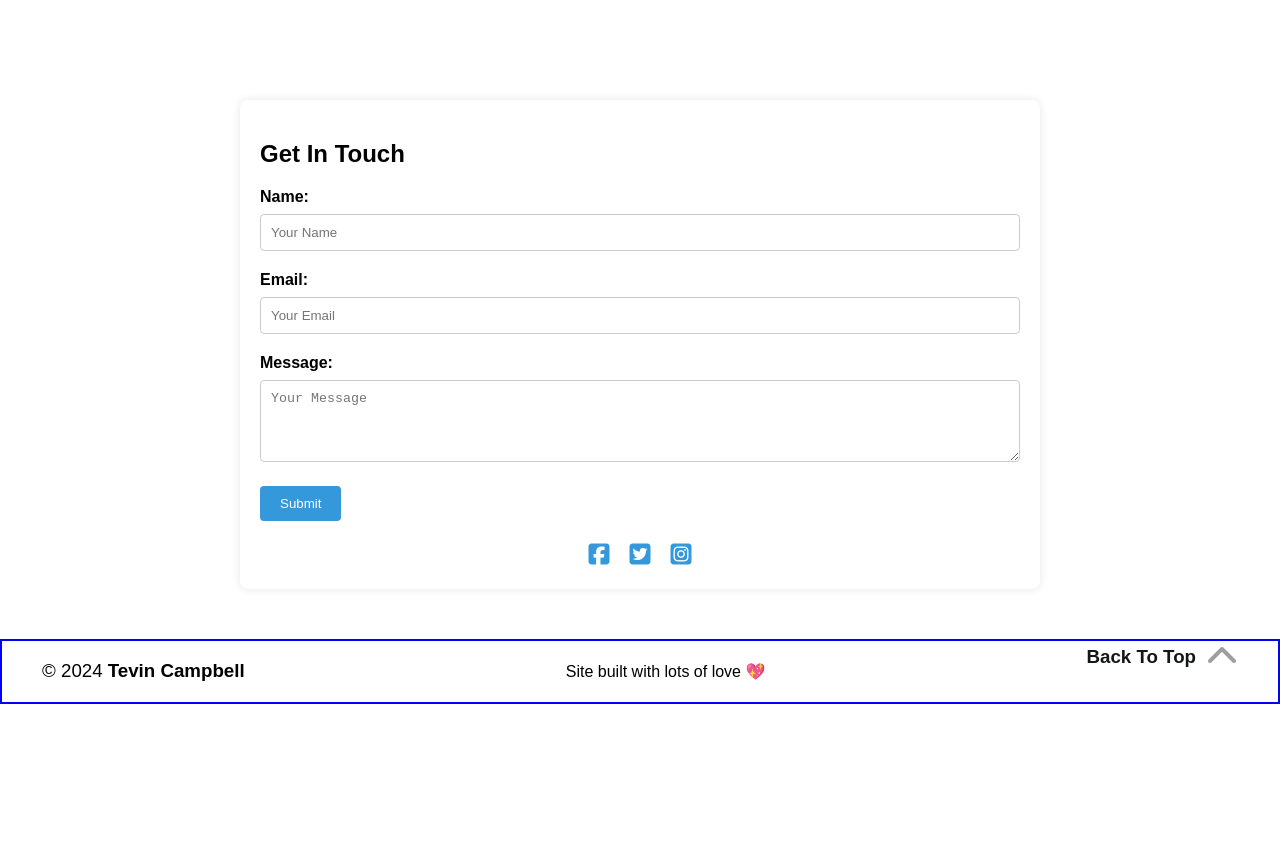
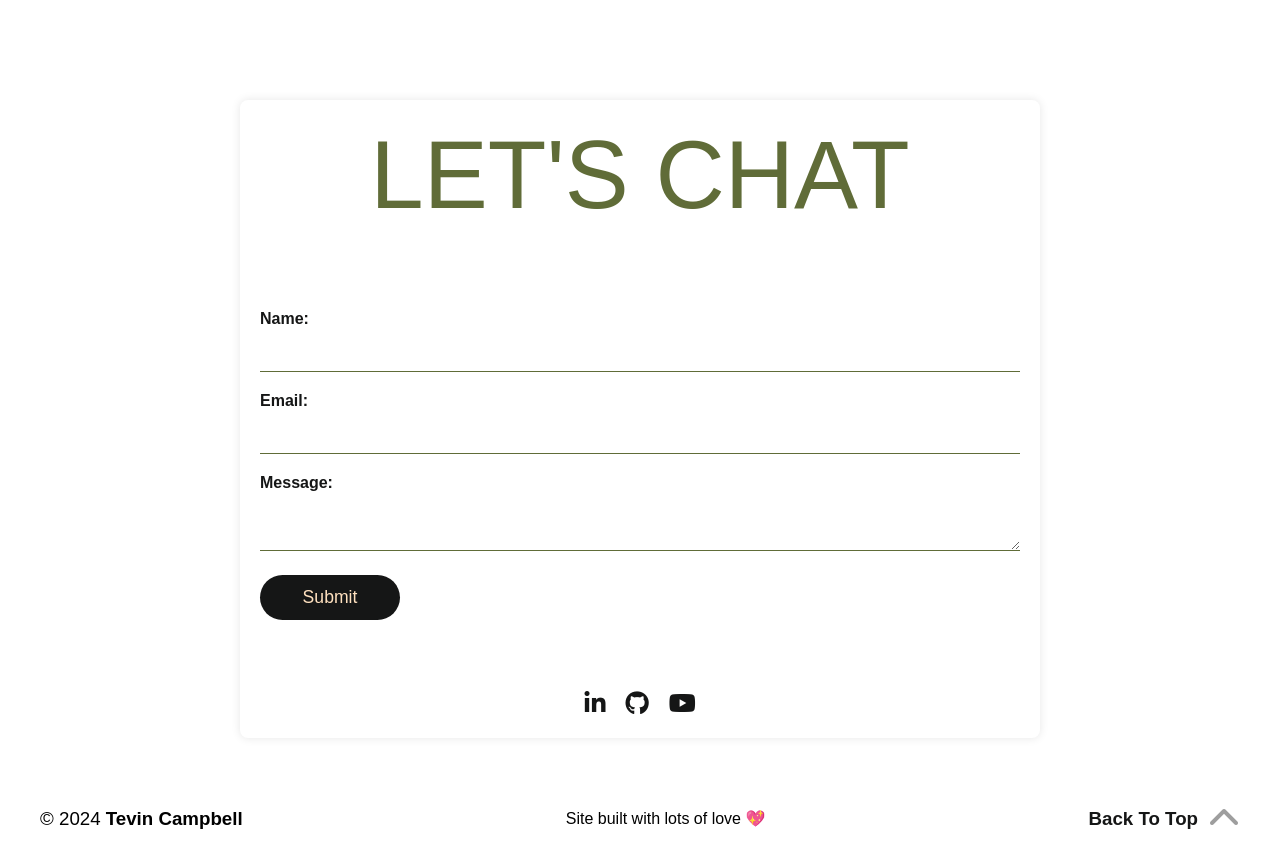
Before and after one commit to Troyzhenny/tc-dev-portfolio, a website: page index.html in a window 1280 px wide. Shown: the part 1620-2470 px from the top of the page. Before the commit the page ends 2324 px from the top, so only its background shows below. Drawn offline with Linux system fonts and the light colour scheme; a web font is replaced by a local one.

Commit message:
Fixed faulty footer

```diff
--- a/index.html
+++ b/index.html
@@ -96,7 +96,7 @@
                     I am a passionate web developer, and graphic designer based in North Carolina.
                     I specialize in creating minimalistic, beautiful, and responsive web solutions.
                     <br><br>
-                    When i'm not coding or designing, i enjoy hanging out with friends, the beach, and
+                    When I'm not coding or designing, I enjoy hanging out with friends, the beach, and
                     creating videos about design and web development on my <a href="max-width: 768px"
                         style="color: #606c38;">YouTube</a>
                     channel 🙂📸.
@@ -107,35 +107,35 @@
 
     <!-- Contact -- Page 3 -->
     <section class="contact--cont">
-        <h2>Get In Touch</h2>
+        <h2>LET'S CHAT</h2>
         <form>
             <div class="form-group">
                 <label for="name">Name:</label>
-                <input type="text" id="name" name="name" placeholder="Your Name">
+                <input type="text" id="name" name="name">
             </div>
             <div class="form-group">
                 <label for="email">Email:</label>
-                <input type="email" id="email" name="email" placeholder="Your Email">
+                <input type="email" id="email" name="email">
             </div>
             <div class="form-group">
                 <label for="message">Message:</label>
-                <textarea id="message" name="message" rows="4" placeholder="Your Message"></textarea>
+                <textarea id="message" name="message" rows="2"></textarea>
             </div>
             <button type="submit">Submit</button>
         </form>
 
         <div class="social-links">
-            <a href="#" class="social-link" target="_blank">
-                <!-- social media icon here -->
-                <i class="fab fa-facebook-square"></i>
+            <a href="https://www.linkedin.com/in/tevin-campbell?utm_source=share&utm_campaign=share_via&utm_content=profile&utm_medium=ios_app" class="social-link" target="_blank">
+                <!-- LinkedIn icon -->
+                <i class="fa-brands fa-linkedin-in"></i>
             </a>
-            <a href="#" class="social-link" target="_blank">
-                <!-- social media icon here -->
-                <i class="fab fa-twitter-square"></i>
+            <a href="https://github.com/Troyzhenny" class="social-link" target="_blank">
+                <!-- GitHub icon -->
+                <i class="fa-brands fa-github"></i>
             </a>
-            <a href="#" class="social-link" target="_blank">
-                <!-- social media icon here -->
-                <i class="fab fa-instagram-square"></i>
+            <a href="https://youtube.com/@Troyzhen?si=BLpLFJiKb3nxRy70" class="social-link" target="_blank">
+                <!-- YouTube icon -->
+                <i class="fa-brands fa-youtube"></i>
             </a>
         </div>
     </section>
--- a/src/styles/_about.scss
+++ b/src/styles/_about.scss
@@ -1,3 +1,5 @@
+@import "./mixins";
+
 .about--me {
     width: 100%;
     min-height: 100%;
@@ -17,11 +19,7 @@
 
     // About me page Heading
     h2 {
-        font-family: $headingFont;
-        font-size: 6em;
-        font-weight: 500;
-        color: $secondaryCol;
-        margin: 0; // Remove default margin for h2
+        @include page-heading;
     }
 
     // Bio Image Container
--- a/src/styles/_footer.scss
+++ b/src/styles/_footer.scss
@@ -4,18 +4,20 @@ footer {
     align-items: center;
     justify-content: space-between;
 
-    border: 1px solid blue;
 
     .copyright--cont {
         width: 100%;
         display: flex;
         justify-content: space-between;
+        align-items: center;
         padding: 0 40px;
-        border: 1px solid blue;
+        flex-wrap: wrap;
+
 
         //Copyright h3 © 2023 TC
         h3 {
             font-weight: 500;
+
         }
         //Copyright h3 > span © 2023 TC
         h3 > span {
@@ -42,6 +44,10 @@ footer {
                 font-size: 2em;
                 color: #9e9e9e;
                 margin: 0;
+                &:hover {
+                    transform: translateY(10px);
+                    transition: .5s ease-out;
+                }
             }
 
             h3 {
@@ -52,4 +58,8 @@ footer {
             }
         }
     }
+
+    @media (max-width: 768px) {
+
+    }
 }
--- a/src/styles/main.scss
+++ b/src/styles/main.scss
@@ -2,10 +2,10 @@
 @import "./variables";
 @import "./globals";
 @import "./navbar";
-@import "./buttons";
 @import "./about";
 @import "./footer";
 @import "./contact";
+@import "./mixins";
 
 // Main container styling
 main {
```
Also changed, not shown: src/styles/main.css, 1 other file.
